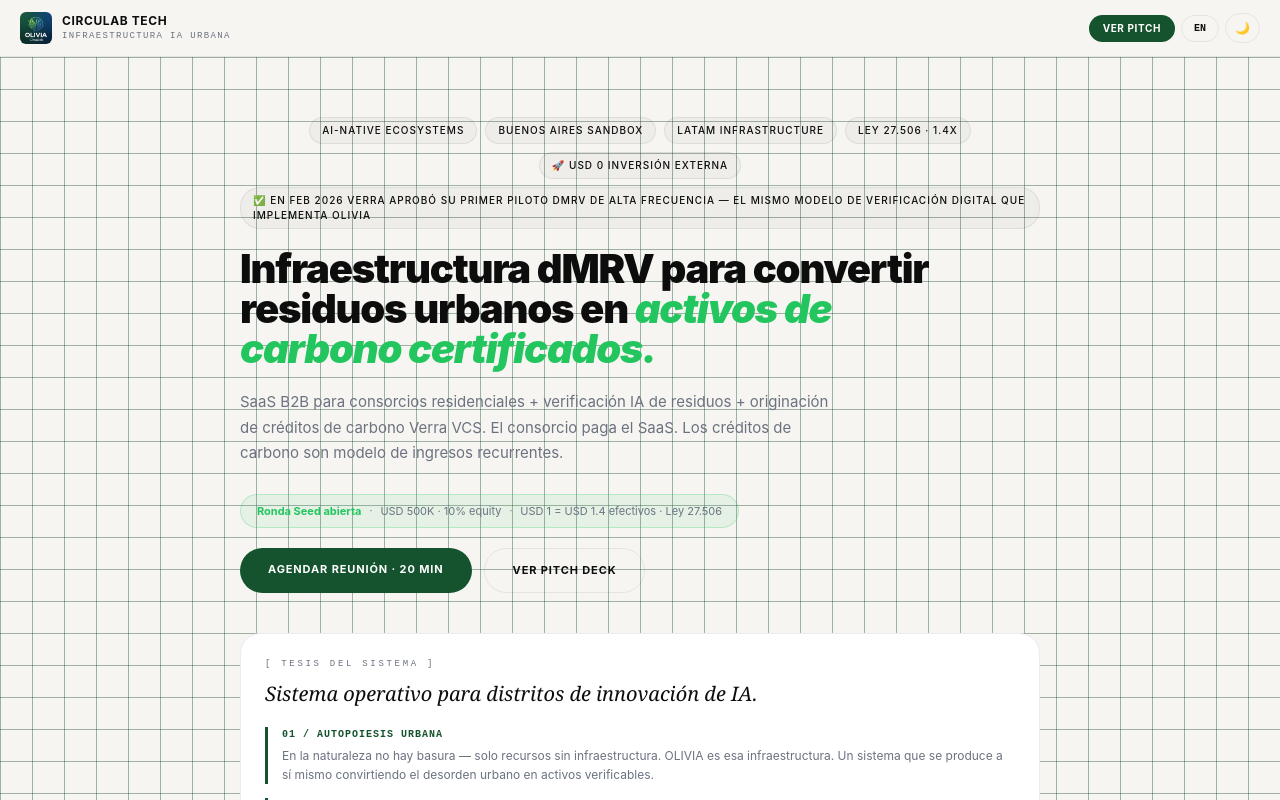
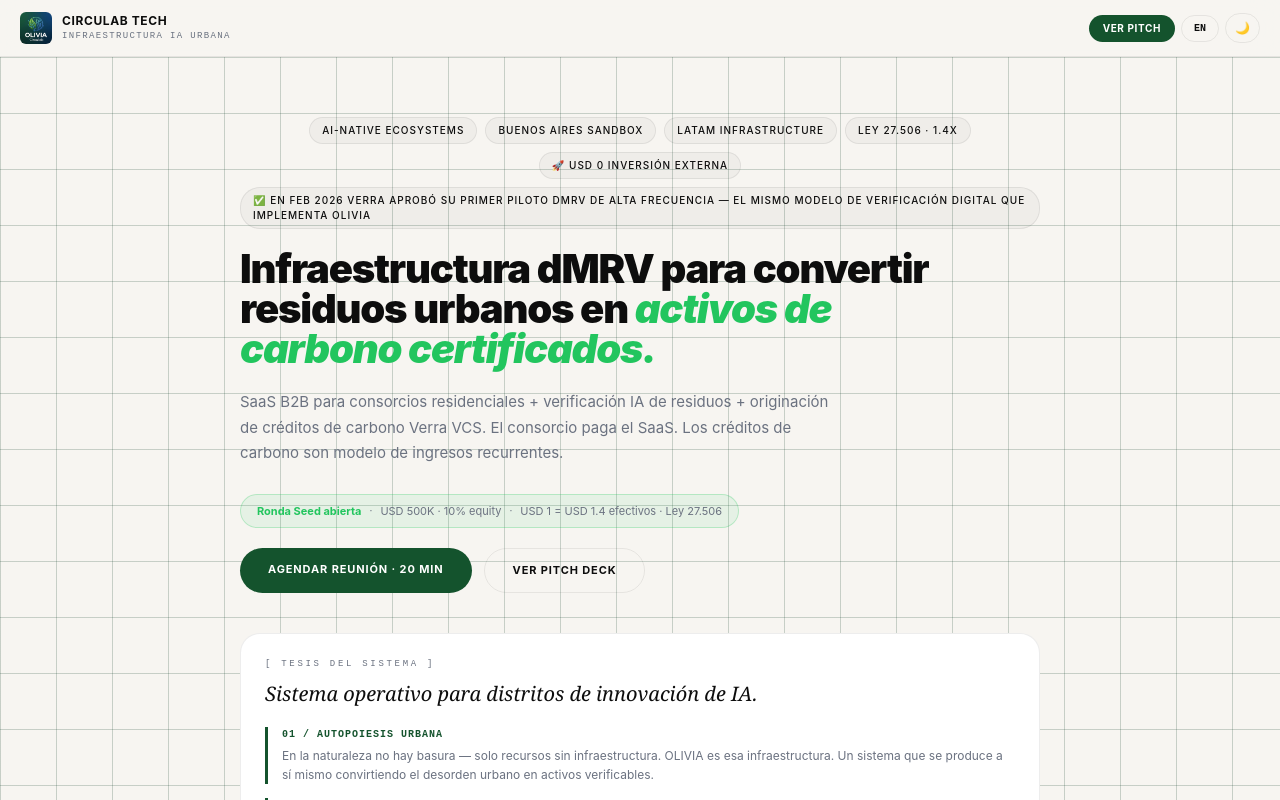
Before and after one commit to tributosdelsur-web/circulab-site, a Next.js app: page /institucional in a window 1280 px wide. Shown: the top 800 px of the page. Built offline with nearby package versions, Linux system fonts and the light colour scheme.

Commit message:
fix: cuadricula institucional mas amplia y atenuada

```diff
--- a/app/institucional/page.tsx
+++ b/app/institucional/page.tsx
@@ -69,8 +69,8 @@
       {/* HERO con logo + grid */}
       <section style={{
         padding:'60px 24px 60px',
-        backgroundImage:`linear-gradient(${dark?"rgba(34,197,94,0.16)":"rgba(26,71,49,0.40)"} 1.5px,transparent 1.5px),linear-gradient(90deg,${dark?"rgba(34,197,94,0.16)":"rgba(26,71,49,0.40)"} 1.5px,transparent 1.5px)`,
-        backgroundSize:'32px 32px',
+        backgroundImage:`linear-gradient(${dark?"rgba(34,197,94,0.12)":"rgba(26,71,49,0.22)"} 1px,transparent 1px),linear-gradient(90deg,${dark?"rgba(34,197,94,0.12)":"rgba(26,71,49,0.22)"} 1px,transparent 1px)`,
+        backgroundSize:'56px 56px',
         position:'relative'
       }}>
         <div style={{maxWidth:800,margin:'0 auto'}}>
```
